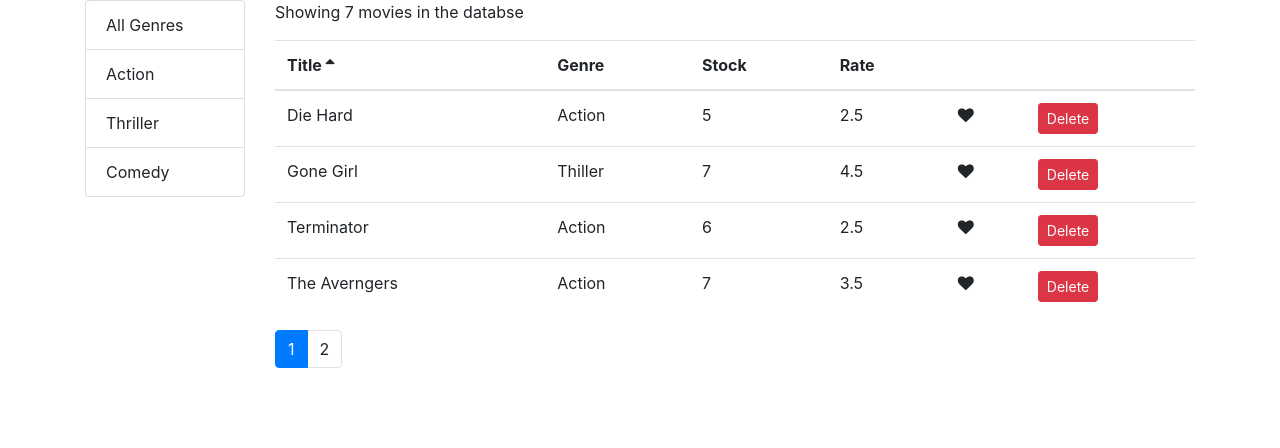
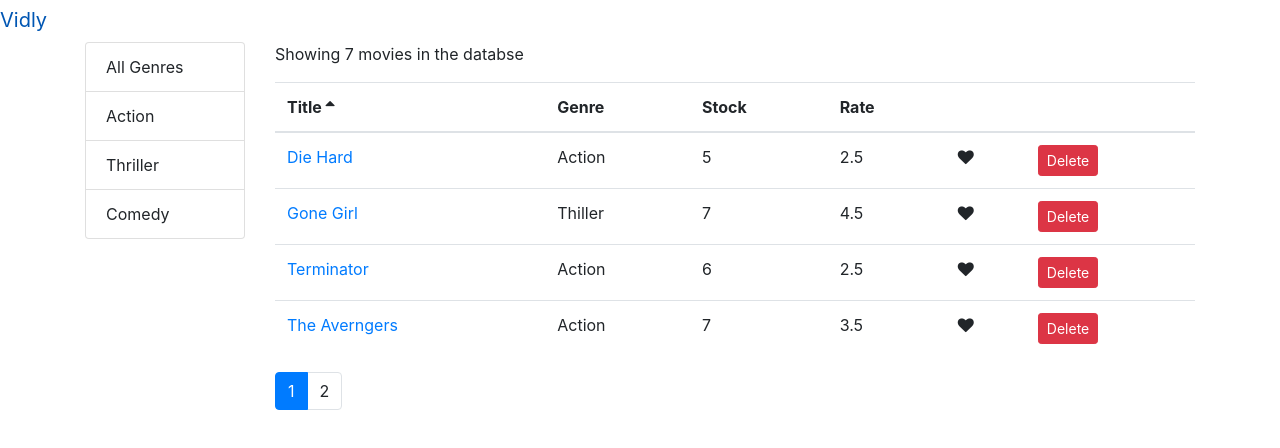
Before and after one commit to salmaatarekk/Learning-React, a React (Create React App) app in the folder counter-app/: page /movies in a window 1280 px wide. Shown: the top 448 px of the page. Built offline with nearby package versions, Linux system fonts and the light colour scheme.

Commit message:
add links to names of movies and trying to solve navbar's bug

```diff
--- a/counter-app/src/App.js
+++ b/counter-app/src/App.js
@@ -6,6 +6,7 @@
 import Customers from './components/customers';
 import Rentals from './components/rentals';
 import NotFound from './components/notFound';
+import MovieForm from './components/movieForm';
 
 // the commented code realted to counter application
 class App extends Component {
@@ -68,9 +69,12 @@
       //   />
       // </main>
       // </React.Fragment>
+      <React.Fragment>
+      <NavBar />
 
       <main className = "container" >
         <Switch>
+        <Route path="/movies.:id" component={MovieForm} />
         <Route path="/movies" component={Movies}></Route>
         <Route path="/customers" component={Customers}></Route>
         <Route path="/rentals" component={Rentals}></Route>
@@ -79,6 +83,7 @@
         <Redirect to='/not-found'/>
         </Switch>
       </main>
+      </React.Fragment>
 
 
       );
--- a/counter-app/src/components/movieForm.jsx
+++ b/counter-app/src/components/movieForm.jsx
@@ -1,8 +1,8 @@
 import React from 'react';
 
-const MovieForm = () => {
+const MovieForm = ( {match} ) => {
     return (
-        <h1>Movie Form</h1>
+        <h1>Movie Form {match.params.id}</h1>
      );
 }
 
--- a/counter-app/src/components/moviesTable.jsx
+++ b/counter-app/src/components/moviesTable.jsx
@@ -1,11 +1,12 @@
 import React, {Component} from 'react';
 import Like from './common/like';
 import Table from './common/table';
+import { Link } from 'react-router-dom';
 
 class MoviesTable extends Component {
 
     columns = [
-        {path : 'title', label : 'Title'},
+        {path : 'title', label : 'Title', content: movie => <Link to={`/movies/${movie.id}`} >{movie.title}</Link> },
         {path : 'genre', label : 'Genre'},
         {path : 'numberInStock', label : 'Stock'},
         {path : 'dailyRentalRate', label : 'Rate'},
--- a/counter-app/src/components/navbar.jsx
+++ b/counter-app/src/components/navbar.jsx
@@ -1,24 +1,35 @@
 import React from 'react';
-import { Link } from 'react-router-dom';
+import { Link, NavLink } from 'react-router-dom';
 // Stateless Function Component
 
 const NavBar = () =>{
     return (
-//         <nav className="navbar navbar-light bg-light">
-//      <a className="navbar-brand" href="#">Navbar
-//      <span className="badge badge-pill badge-secondary">
-//          {totalCounters}
+    <nav classname = "navbar navbar-expand-lg navbar-light bg-light" >
+        <Link className="navbar-brand" to="/" >Vidly</Link>
+        <button className="navbar-toggler"
+        type="button"
+         data-toggle="collapse"
+         data-target="#navbarNavAltMarkup"
+         aria-controls="navbarNavAltMarkup"
+         aria-expanded="false"
+         aria-label="Toggle navigation"
+         >
+        <span className="navbar-toggler-icon"></span>
+        </button>
+        <div className="collapse navbar-collapse" id="navbarNavAltMarkup">
+        <div className ="navbar-nav" >
+         <NavLink className="nav-item nav-link" to="/movies" >Movies</NavLink>
+         <NavLink className="nav-item nav-link" to="/customers" >Customers</NavLink>
+         <NavLink className="nav-item nav-link" to="/rentals" >Renatals</NavLink>
+        </div>
+        </div>
 
-//          </span>
-//      </a>
-//  </nav> );
-        <ul>
-            <li><Link to="/">Home</Link></li>
-            <li><Link to="/products">Products</Link></li>
-            <li><Link to="/posts/2018/06">Posts</Link></li>
-            <li><Link to="/admin">Admin</Link></li>
-        </ul>
-    );
+
+    </nav>
+
+ );
+
+
 }
 
 /*
--- a/counter-app/src/index.css
+++ b/counter-app/src/index.css
@@ -1,11 +1,16 @@
 body {
   margin: 0;
+  padding: 0 0 0 0;
   font-family: -apple-system, BlinkMacSystemFont, 'Segoe UI', 'Roboto', 'Oxygen',
     'Ubuntu', 'Cantarell', 'Fira Sans', 'Droid Sans', 'Helvetica Neue',
     sans-serif;
   -webkit-font-smoothing: antialiased;
   -moz-osx-font-smoothing: grayscale;
 }
+
+.navbar {
+  margin-buttom : 30;
+};
 
 code {
   font-family: source-code-pro, Menlo, Monaco, Consolas, 'Courier New',
--- a/counter-app/src/index.js
+++ b/counter-app/src/index.js
@@ -9,7 +9,8 @@
 import 'font-awesome/css/font-awesome.css';
 import Movies from './components/movies';
 import like from './components/common/like';
-import {BrowserRouter} from 'react-router-dom'
+import {BrowserRouter} from 'react-router-dom';
+import NavBar from './components/navbar';
 
 ReactDOM.render(
 <BrowserRouter>
```
